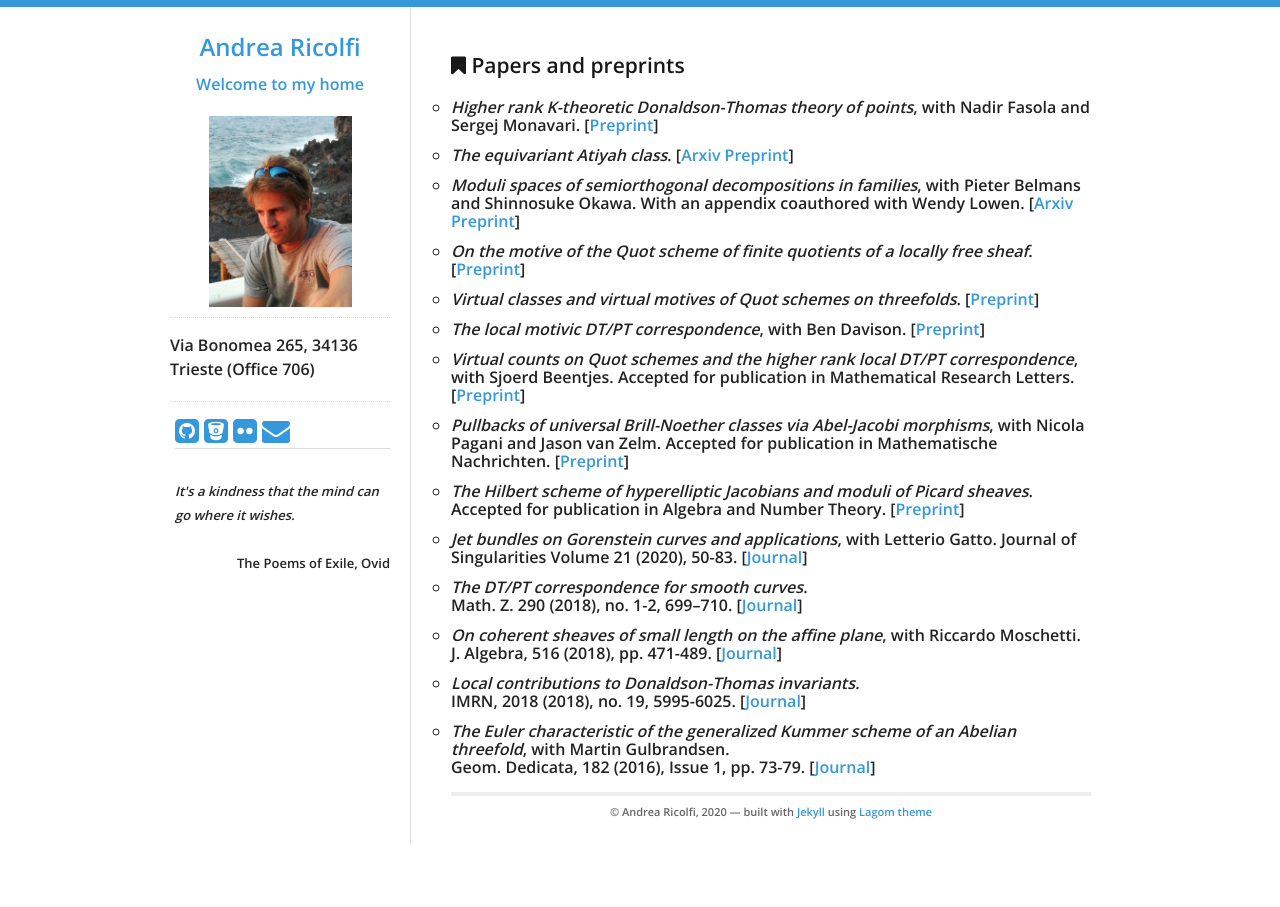
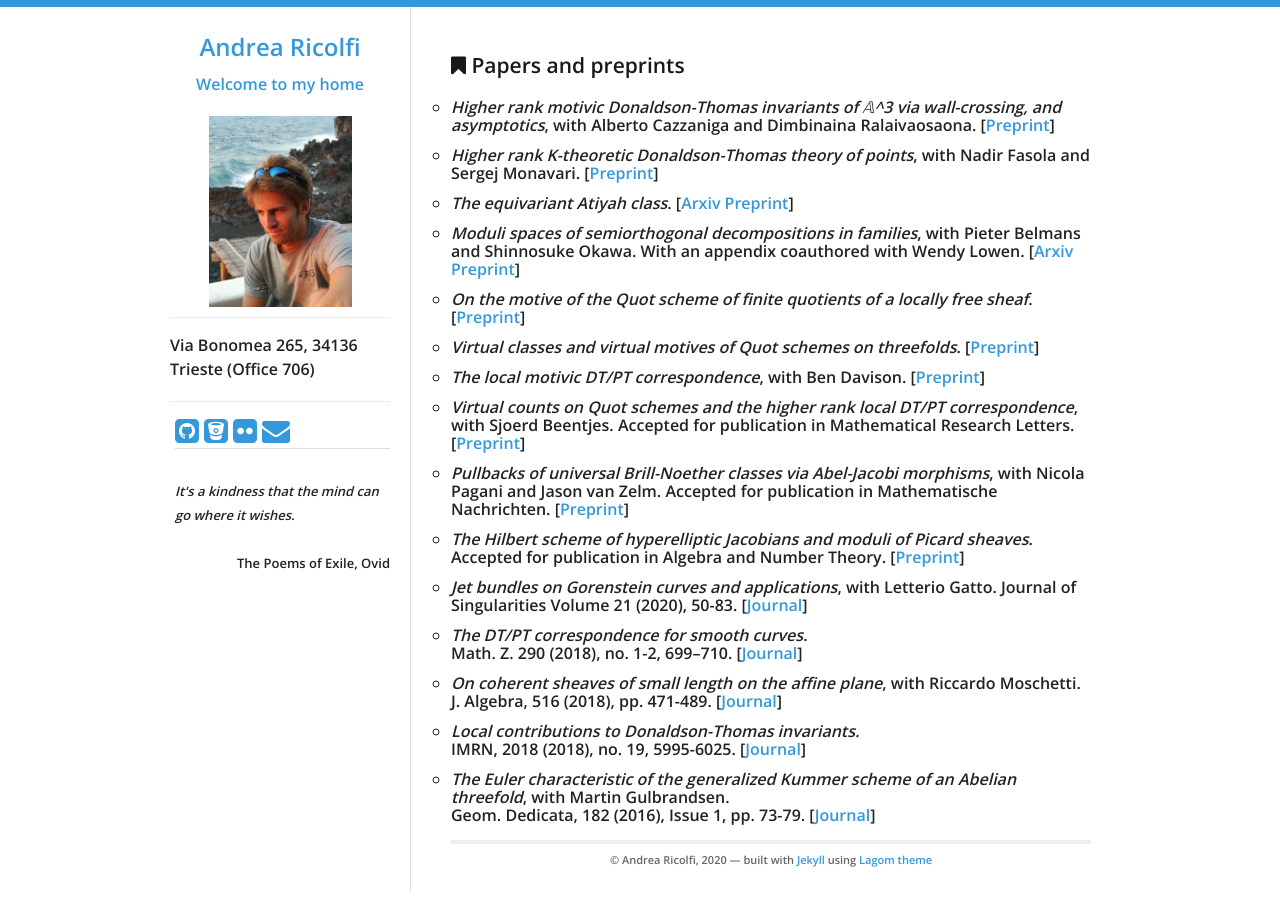
Before and after one commit to atricolfi/atricolfi.github.io, a Jekyll site: the page built from Papers.html, in a window 1280 px wide. Built offline with Jekyll 4.4.1, drawn with Linux system fonts in a browser that asks for light colours.

Commit message:
Update Papers.html

```diff
--- a/Papers.html
+++ b/Papers.html
@@ -8,6 +8,7 @@ title: Blog Posts
 <p>
 
   <ul style="list-style-type:circle">
+<li><em>Higher rank motivic Donaldson-Thomas invariants of 𝔸^3 via wall-crossing, and asymptotics</em>, with Alberto Cazzaniga and Dimbinaina Ralaivaosaona. [<a href="https://arxiv.org/abs/2004.07020">Preprint</a>]</li>
 <li><em>Higher rank K-theoretic Donaldson-Thomas theory of points</em>, with Nadir Fasola and Sergej Monavari. [<a href="https://arxiv.org/abs/2003.13565">Preprint</a>]</li>
 <li><em>The equivariant Atiyah class</em>. [<a href="https://arxiv.org/abs/2003.05440">Arxiv</a> <a href="Equivariant_AC.pdf">Preprint</a>]</li>
 <li><em>Moduli spaces of semiorthogonal decompositions in families</em>, with Pieter Belmans and Shinnosuke Okawa.
```
